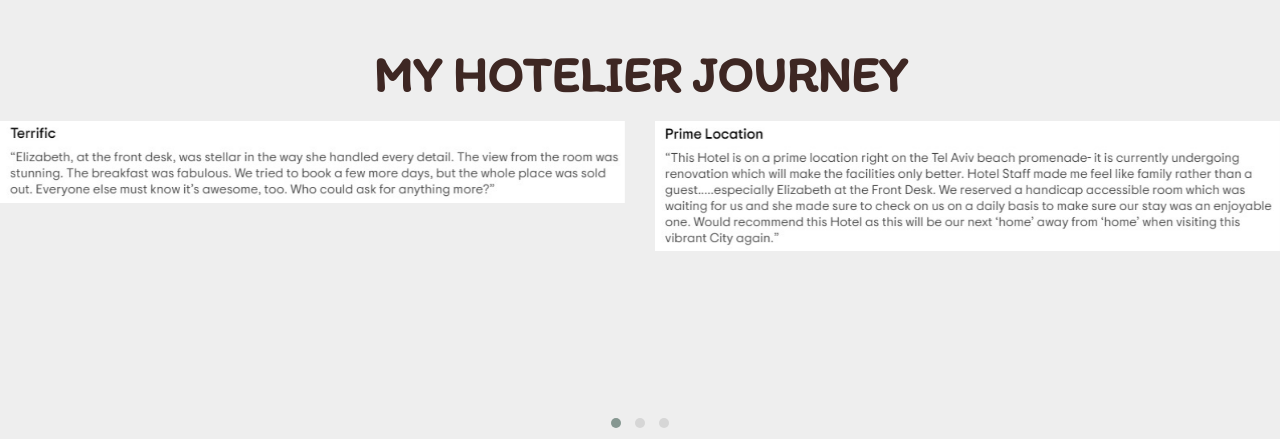
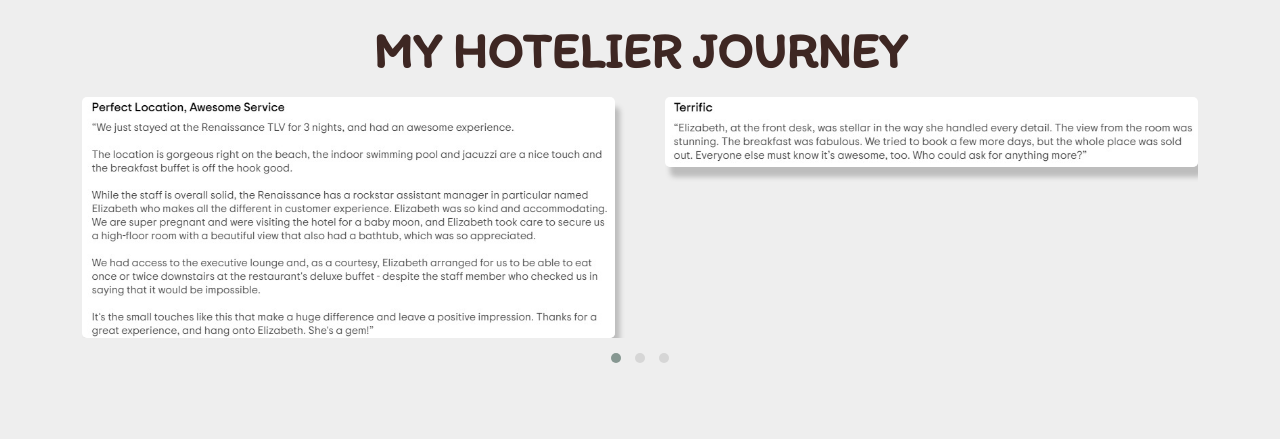
Before and after one commit to Elizabeth-Susan/Professional-page, a plain HTML site: page index.html in a window 1280 px wide. Shown: the part 457-896 px from the top of the page. Drawn offline with nearby package versions, Linux system fonts and the light colour scheme.

Commit message:
Added sections and adjusted the carousel

```diff
--- a/index.html
+++ b/index.html
@@ -58,7 +58,10 @@
   </head>
   <body>
     <!-- Coding projects section -->
-    <h1 class="work-main-header text-center mt-5 mb-3">My coding adventures</h1>
+    <section id="coding">
+      <h1 class="work-main-header text-center mt-5 mb-3">
+        My coding adventures
+      </h1>
 
       <div class="container">
         <div class="row justify-content-md-between">
@@ -122,11 +125,13 @@
               </div>
               <div class="work-info">
                 <div class="content">
-                <h4 class="work-section-header text-center">Demo Portfolio</h4>
+                  <h4 class="work-section-header text-center">
+                    Demo Portfolio
+                  </h4>
                   <p>
-                  Keeping responsive web design techniques in mind, my knowledge
-                  for coding languages were put to test while building this
-                  multipage website
+                    Keeping responsive web design techniques in mind, my
+                    knowledge for coding languages were put to test while
+                    building this multipage website
                   </p>
                   <p class="mb-3">
                     Built with HTML, CSS, JavaScript, Bootstrap, Flexbox and SEO
@@ -174,8 +179,8 @@
                     I'm always upto something!
                   </h4>
                   <p class="mb-3">
-                  While I am still working on this space, feel free to check out
-                  my GitHub profile and have a sneak peek into my interest
+                    While I am still working on this space, feel free to check
+                    out my GitHub profile and have a sneak peek into my interest
                   </p>
                   <div class="work-links">
                     <a
@@ -207,9 +212,14 @@
           </div>
         </div>
       </div>
+    </section>
 
     <!-- Hotel reviews section -->
-    <h1 class="work-main-header text-center mt-5 mb-3">My hotelier journey</h1>
+    <section id="reviews">
+      <div class="container mb-5">
+        <h1 class="work-main-header text-center mt-4 mb-3">
+          My hotelier journey
+        </h1>
 
         <div class="owl-carousel owl-theme">
           <div class="item">
@@ -231,6 +241,8 @@
             <img src="images/review 6.jpeg" alt="Guest review" />
           </div>
         </div>
+      </div>
+    </section>
 
     <!-- jquery -->
     <script
--- a/src/script.js
+++ b/src/script.js
@@ -1,10 +1,9 @@
 $(".owl-carousel").owlCarousel({
   loop: true,
-  margin: 30,
+  margin: 50,
   nav: false,
   dots: true,
-  autoplay: true,
-  autoplayTimeout: 3000,
+  autoplay: false,
   responsive: {
     0: {
       items: 1,
@@ -12,7 +11,7 @@ $(".owl-carousel").owlCarousel({
     400: {
       items: 2,
     },
-    1400: {
+    1000: {
       items: 2,
     },
   },
--- a/src/styles.css
+++ b/src/styles.css
@@ -1,6 +1,7 @@
 :root {
   --background-color: #eeeeee;
   --title-color: #3e2723;
+  --shadow-color: #bdbdbd;
   --title-font: "Itim", cursive;
   --paragraph-font: "Merriweather", serif;
 }
@@ -102,6 +103,11 @@ body {
   transition-delay: 0s;
 }
 
+.item img {
+  border-radius: 5px;
+  box-shadow: 5px 10px 5px var(--shadow-color);
+}
+
 @media (max-width: 800px) {
   .work-main-header {
     font-size: 30px;
```
Lines whose indentation alone changed are shown as unchanged.
